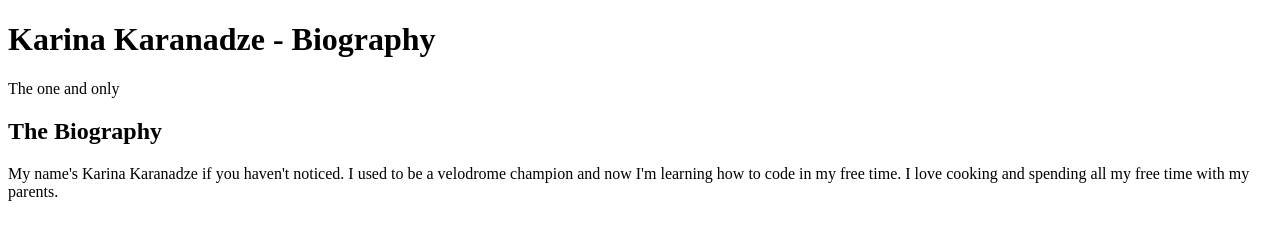
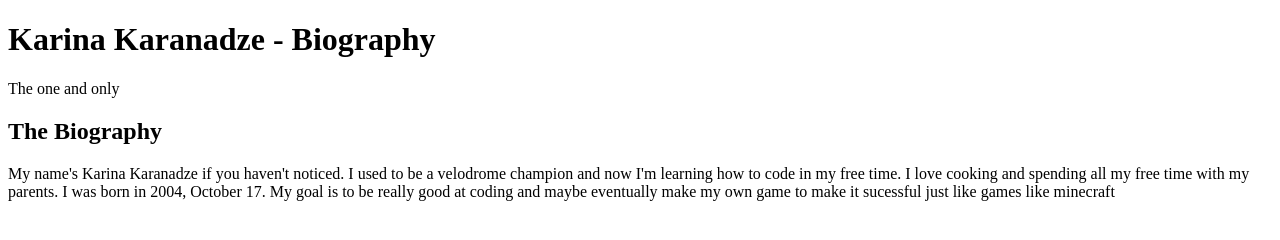
Before and after one commit to Karinka17/lab-01, a plain HTML site: page index.html in a window 1280 px wide. Drawn offline with Linux system fonts and the light colour scheme.

Commit message:
Added more things about myself.

```diff
--- a/index.html
+++ b/index.html
@@ -14,7 +14,7 @@
         <section>
             <h2>The Biography</h2>
             <p>
-                My name's Karina Karanadze if you haven't noticed. I used to be a velodrome champion and now I'm learning how to code in my free time. I love cooking and spending all my free time with my parents.
+                My name's Karina Karanadze if you haven't noticed. I used to be a velodrome champion and now I'm learning how to code in my free time. I love cooking and spending all my free time with my parents. I was born in 2004, October 17. My goal is to be really good at coding and maybe eventually make my own game to make it sucessful just like games like minecraft
             </p>
         </section>
     </body>
```
